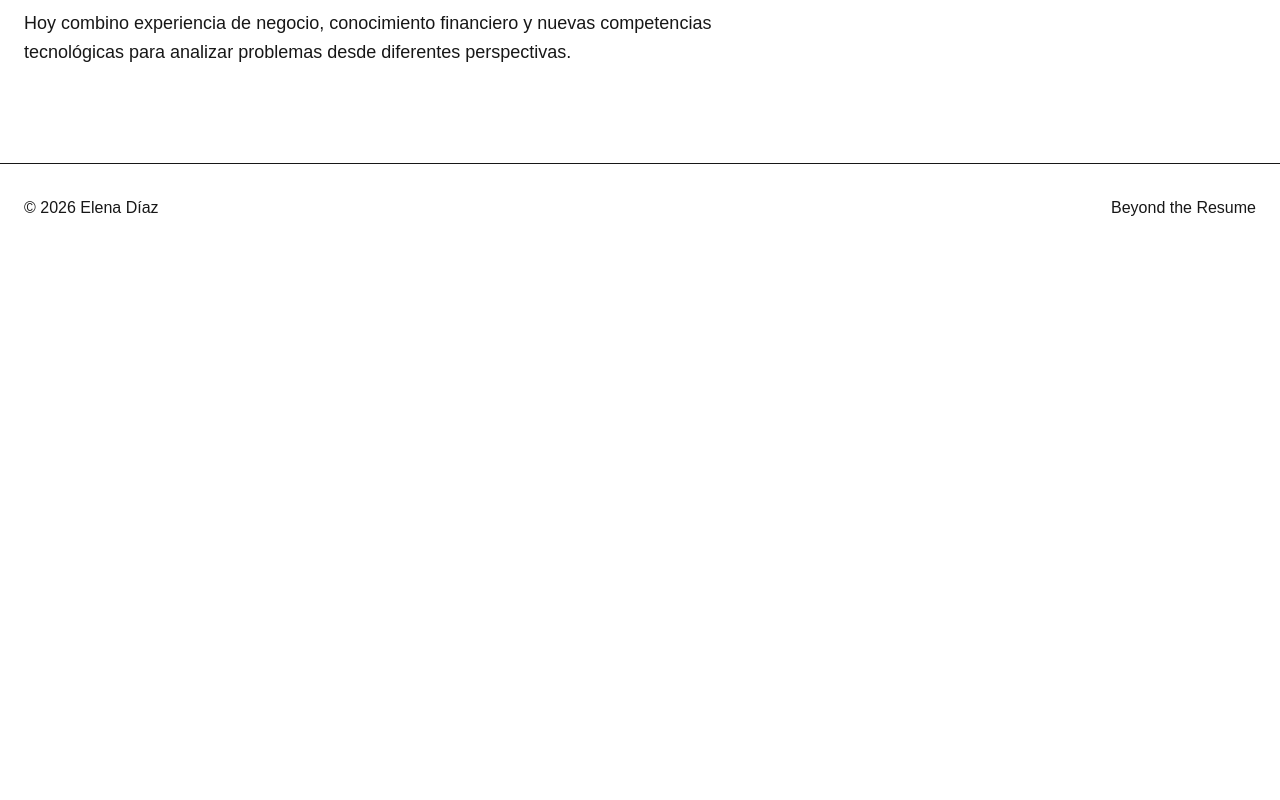
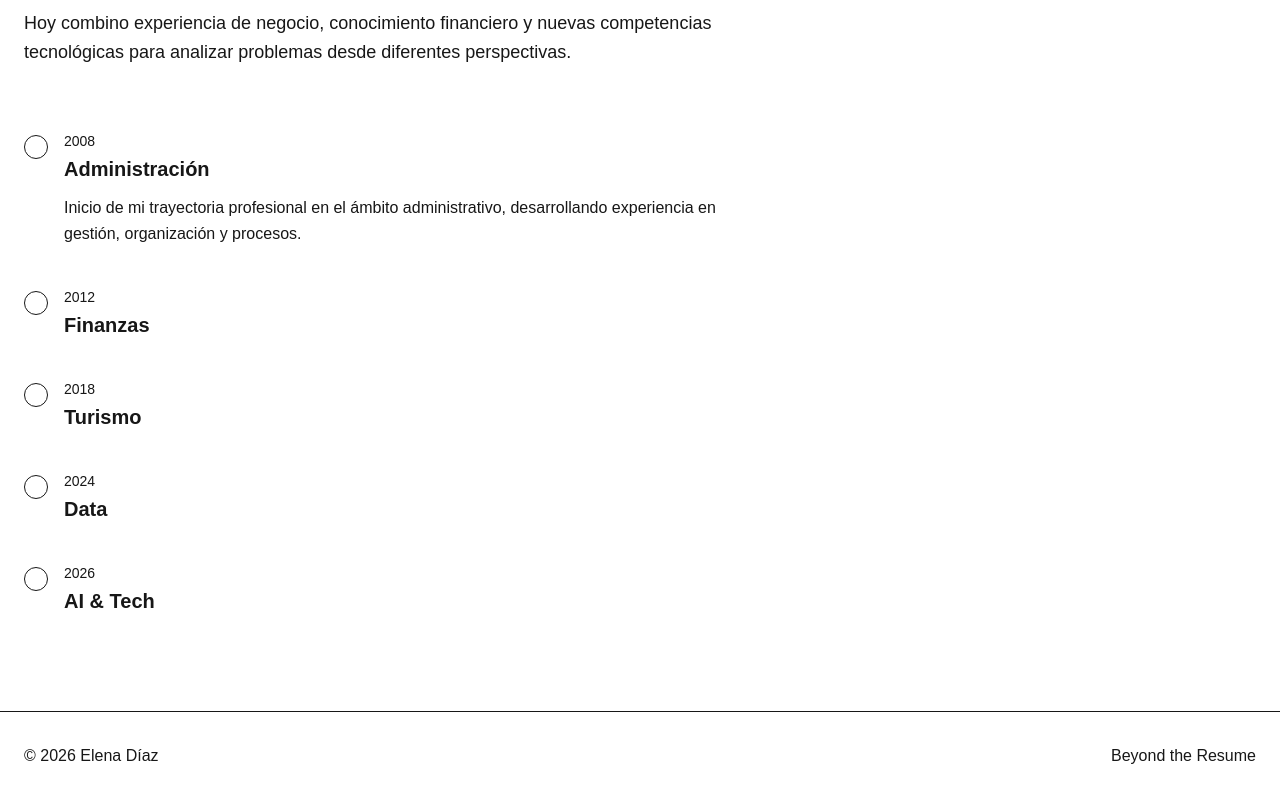
Before and after one commit to HelenDiMo/elena-diaz-beyond-the-resume, a Next.js app: page / in a window 1280 px wide. Shown: the part 1096-1896 px from the top of the page. Before the commit the page ends 1348 px from the top, so only its background shows below. Built offline with nearby package versions, Linux system fonts and the light colour scheme.

Commit message:
Agregar componente Timeline y datos de trayectoria profesional

```diff
--- a/src/components/sections/Evolution.tsx
+++ b/src/components/sections/Evolution.tsx
@@ -1,4 +1,5 @@
 import Container from "@/components/ui/Container";
+import Timeline from "@/components/sections/Timeline";
 
 export default function Evolution() {
   return (
@@ -25,8 +26,12 @@ export default function Evolution() {
             nuevas competencias tecnológicas para analizar problemas desde
             diferentes perspectivas.
           </p>
+
+          <Timeline />
+
         </div>
       </Container>
+
     </section>
   );
 }
--- /dev/null
+++ b/src/components/sections/Timeline.tsx
@@ -0,0 +1,49 @@
+"use client";
+
+import { useState } from "react";
+import { timeline } from "@/data/timeline";
+
+export default function Timeline() {
+  const [activeIndex, setActiveIndex] = useState(0);
+
+  return (
+    <div className="mt-16">
+      <div className="relative">
+        <div className="absolute left-3 top-0 h-full w-px" />
+
+
+
+        <div className="space-y-10">
+            {/* .map - transformar cada elemento de los datos en un elemento visual */}
+          {timeline.map((item, index) => (
+            <div key={item.year} className="relative pl-10">
+                {/* key={item.year} - React necesita una key estable cuando renderizamos listas */}
+              <button
+                type="button"
+                onClick={() => setActiveIndex(index)}
+                className="absolute left-0 top-1 h-6 w-6 rounded-full border"
+                aria-label={`Ver ${item.title}`}
+              />
+
+              <div>
+                <p className="text-sm font-medium">{item.year}</p>
+
+                <h3 className="mt-1 text-xl font-semibold">
+                  {item.title}
+                </h3>
+
+                {/* Renderizado condicional - solo muestra ese contenido cuando la condición es verdadera */}
+
+                {activeIndex === index && (
+                  <p className="mt-3 max-w-2xl leading-relaxed">
+                    {item.description}
+                  </p>
+                )}
+              </div>
+            </div>
+          ))}
+        </div>
+      </div>
+    </div>
+  );
+}
--- /dev/null
+++ b/src/data/timeline.ts
@@ -0,0 +1,32 @@
+export const timeline = [
+  {
+    year: "2008",
+    title: "Administración",
+    description:
+      "Inicio de mi trayectoria profesional en el ámbito administrativo, desarrollando experiencia en gestión, organización y procesos.",
+  },
+  {
+    year: "2012",
+    title: "Finanzas",
+    description:
+      "Evolución hacia funciones relacionadas con contabilidad, gestión financiera y análisis de información.",
+  },
+  {
+    year: "2018",
+    title: "Turismo",
+    description:
+      "Experiencia en un sector orientado al cliente y a la gestión, ampliando mi visión de negocio.",
+  },
+  {
+    year: "2024",
+    title: "Data",
+    description:
+      "Comienzo de mi transición hacia el análisis de datos y la programación.",
+  },
+  {
+    year: "2026",
+    title: "AI & Tech",
+    description:
+      "Formación especializada en programación, datos e inteligencia artificial.",
+  },
+];
```
